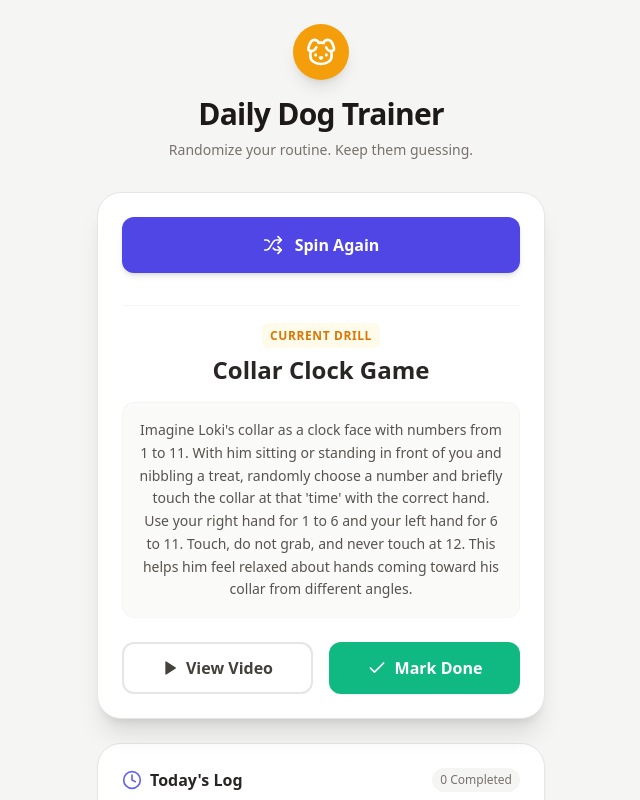
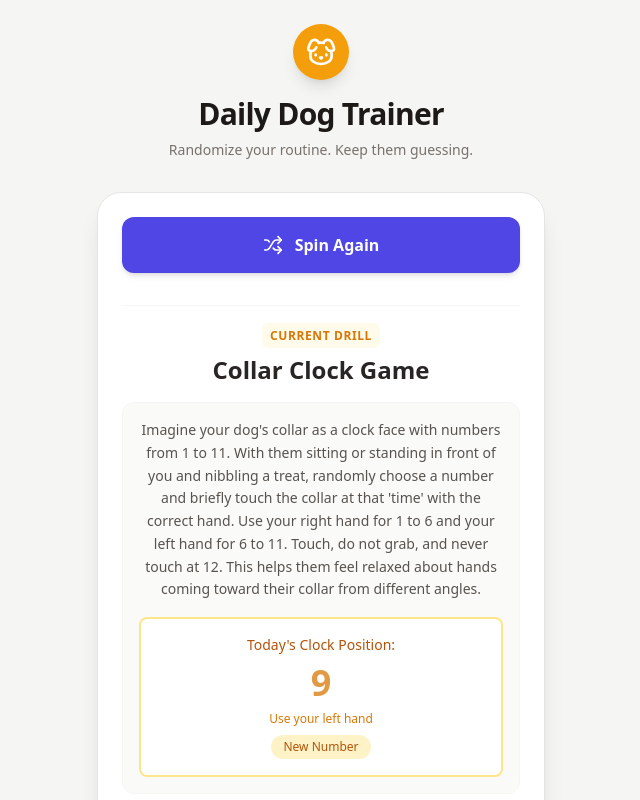
Before and after one commit to m4lmborg/dogtrainer, a React (Vite) app: page / in a window 1280 px wide. Both pictures are taken after a click on the button "Start Training Session". Shown: the top 800 px of the page, without its empty margins (319-959 px from the left). Built offline with nearby package versions, Linux system fonts and the light colour scheme.

Commit message:
Replace Loki with generic dog references and add Collar Clock Game randomizer

```diff
--- a/package.json
+++ b/package.json
@@ -2,10 +2,13 @@
   "name": "dogtrainer",
   "private": true,
   "version": "0.0.0",
+  "homepage": "https://m4lmborg.github.io/dogtrainer",
   "scripts": {
     "dev": "vite",
     "build": "vite build",
-    "preview": "vite preview"
+    "preview": "vite preview",
+    "predeploy": "npm run build",
+    "deploy": "gh-pages -d dist"
   },
   "dependencies": {
     "lucide-react": "^0.469.0",
@@ -15,6 +18,7 @@
   "devDependencies": {
     "@vitejs/plugin-react-swc": "^3.7.0",
     "autoprefixer": "^10.4.0",
+    "gh-pages": "^6.3.0",
     "postcss": "^8.4.0",
     "tailwindcss": "^3.4.0",
     "vite": "^5.0.0"
--- a/src/App.jsx
+++ b/src/App.jsx
@@ -7,70 +7,70 @@ const initialTrainingExercises = [
     id: 1,
     title: "Calm Touch",
     instructions:
-      "When Loki is already calm, have him sit or lie down. Slowly stroke down one side of his body in one smooth movement, then give a treat. Repeat on each side but avoid stroking directly along the spine. Once he is happily relaxing, add the word 'nice' as you stroke and begin to increase the time between the touch and the treat so he learns to stay settled while you handle him.",
+      "When your dog is already calm, have them sit or lie down. Slowly stroke down one side of their body in one smooth movement, then give a treat. Repeat on each side but avoid stroking directly along the spine. Once they are happily relaxing, add the word 'nice' as you stroke and begin to increase the time between the touch and the treat so they learn to stay settled while you handle them.",
     videoUrl: "#",
   },
   {
     id: 2,
     title: "Eye Contact",
     instructions:
-      "Hold a smelly treat in a closed hand at Loki's nose level. Let him sniff and lick without saying anything. Wait until he stops and looks up into your eyes, then mark and give him the treat. Repeat several times, then start using pieces of his meals and gradually build up to a few seconds of eye contact before you reward.",
+      "Hold a smelly treat in a closed hand at your dog's nose level. Let them sniff and lick without saying anything. Wait until they stop and look up into your eyes, then mark and give them the treat. Repeat several times, then start using pieces of their meals and gradually build up to a few seconds of eye contact before you reward.",
     videoUrl: "#",
   },
   {
     id: 3,
     title: "With Me",
     instructions:
-      "With Loki facing you, place a treat in your open left hand by your left leg at his nose height. Show him the treat, then step back and say 'with me' as you move. Let him follow your hand. When he does, say 'good with me' and let him eat the treat. Start with 1 to 2 steps, then slowly increase the number of steps as he understands the game.",
+      "With your puppy facing you, place a treat in your open left hand by your left leg at their nose height. Show them the treat, then step back and say 'with me' as you move. Let them follow your hand. When they do, say 'good with me' and let them eat the treat. Start with 1 to 2 steps, then slowly increase the number of steps as they understand the game.",
     videoUrl: "#",
   },
   {
     id: 4,
     title: "Nice (Check In Cue)",
     instructions:
-      "Stand still with Loki on his walking lead. Keep your hands together in a relaxed central position so you are not waving food around. Each time he looks in your direction, calmly say 'nice' and give him a tasty treat. Practice especially at the start of walks and in new places so he learns that checking in with you is always worth it.",
+      "Stand still with your dog on their walking lead. Keep your hands together in a relaxed central position so you are not waving food around. Each time they look in your direction, calmly say 'nice' and give them a tasty treat. Practice especially at the start of walks and in new places so they learn that checking in with you is always worth it.",
     videoUrl: "#",
   },
   {
     id: 5,
     title: "Collar Clock Game",
     instructions:
-      "Imagine Loki's collar as a clock face with numbers from 1 to 11. With him sitting or standing in front of you and nibbling a treat, randomly choose a number and briefly touch the collar at that 'time' with the correct hand. Use your right hand for 1 to 6 and your left hand for 6 to 11. Touch, do not grab, and never touch at 12. This helps him feel relaxed about hands coming toward his collar from different angles.",
+      "Imagine your dog's collar as a clock face with numbers from 1 to 11. With them sitting or standing in front of you and nibbling a treat, randomly choose a number and briefly touch the collar at that 'time' with the correct hand. Use your right hand for 1 to 6 and your left hand for 6 to 11. Touch, do not grab, and never touch at 12. This helps them feel relaxed about hands coming toward their collar from different angles.",
     videoUrl: "#",
   },
   {
     id: 6,
     title: "Treat To Feet",
     instructions:
-      "With Loki on a loose lead on your left side, take a single step forward with your left leg. If the lead stays relaxed, mark and place a treat right by your left foot. Let him eat it from the floor. When he finishes, take another step and repeat. If he pulls ahead and tightens the lead, stop walking, wait for the lead to go slack, then mark and reward by your left foot before moving again.",
+      "With your dog on a loose lead on your left side, take a single step forward with your left leg. If the lead stays relaxed, mark and place a treat right by your left foot. Let them eat it from the floor. When they finish, take another step and repeat. If they pull ahead and tighten the lead, stop walking, wait for the lead to go slack, then mark and reward by your left foot before moving again.",
     videoUrl: "#",
   },
   {
     id: 7,
     title: "Loose Leash Walking (Handler Position)",
     instructions:
-      "Hold the lead in your right hand close to your belt area with Loki on your left. Start walking in a straight line without talking. Each time he is beside you or glances up at you, reward him on the move by delivering a treat at your left side. If he forges ahead and tightens the lead, quietly turn right and walk in a new direction so he has to return to your side, then reward again when the lead is loose.",
+      "Hold the lead in your right hand close to your belt area with your dog on your left. Start walking in a straight line without talking. Each time they are beside you or glance up at you, reward them on the move by delivering a treat at your left side. If they forge ahead and tighten the lead, quietly turn right and walk in a new direction so they have to return to your side, then reward again when the lead is loose.",
     videoUrl: "#",
   },
   {
     id: 8,
     title: "Collar Hold",
     instructions:
-      "Walk with Loki on your left using your loose leash walking pattern and reward him when he checks in with you. When he is focused and relaxed, use your left hand to gently take hold of his collar at about the 9 o'clock position. When he looks up at you while you are holding the collar, say 'treat', then calmly reach to your pouch with your right hand and feed him. Release the collar and use your release cue to move on. Keep the hold light and always paired with food.",
+      "Walk with your dog on your left using your loose leash walking pattern and reward them when they check in with you. When they are focused and relaxed, use your left hand to gently take hold of their collar at about the 9 o'clock position. When they look up at you while you are holding the collar, say 'treat', then calmly reach to your pouch with your right hand and feed them. Release the collar and use your release cue to move on. Keep the hold light and always paired with food.",
     videoUrl: "#",
   },
   {
     id: 9,
     title: "Loop Exercise",
     instructions:
-      "Start with a very short loop, for example just the front of your own house. Walk Loki on your left, using your loose leash walking skills, and reward him often for staying close and checking in. When this feels easy, extend the loop slightly to the next house and back. Slowly add distance by one or two houses at a time. If he becomes worried or distracted, calmly go back to the shorter loop where he was confident and rebuild from there.",
+      "Start with a very short loop, for example just the front of your own house. Walk your puppy on your left, using your loose leash walking skills, and reward them often for staying close and checking in. When this feels easy, extend the loop slightly to the next house and back. Slowly add distance by one or two houses at a time. If they become worried or distracted, calmly go back to the shorter loop where they were confident and rebuild from there.",
     videoUrl: "#",
   },
   {
     id: 10,
     title: "Door Entrance Manners",
     instructions:
-      "With Loki on lead at the door, place your hand on the handle but do not open it yet. Wait for him to look toward you, then mark, step away from the door, and reward him away from the threshold. Gradually build up from tiny movements such as wiggling the handle, to opening the door a crack, to opening it fully. Later add a cue like 'wait' and only step through the doorway when he is calm and checking in with you, then invite him out with a cheerful 'let's go'.",
+      "With your dog on lead at the door, place your hand on the handle but do not open it yet. Wait for them to look toward you, then mark, step away from the door, and reward them away from the threshold. Gradually build up from tiny movements such as wiggling the handle, to opening the door a crack, to opening it fully. Later add a cue like 'wait' and only step through the doorway when they are calm and checking in with you, then invite them out with a cheerful 'let's go'.",
     videoUrl: "#",
   },
 ];
@@ -90,6 +90,12 @@ export default function App() {
     videoUrl: "",
   });
   const [isLoading, setIsLoading] = useState(false);
+  const [clockNumber, setClockNumber] = useState(null);
+
+  // Generate a random number between 1 and 11 for the collar clock
+  const generateClockNumber = () => {
+    return Math.floor(Math.random() * 11) + 1; // 1-11 inclusive
+  };
 
   // Generate a random lesson
   const randomizeLesson = () => {
@@ -98,7 +104,16 @@ export default function App() {
     setIsLoading(true);
     setTimeout(() => {
       const randomIndex = Math.floor(Math.random() * exercises.length);
-      setCurrentLesson(exercises[randomIndex]);
+      const selectedLesson = exercises[randomIndex];
+      setCurrentLesson(selectedLesson);
+
+      // If the selected lesson is the Collar Clock Game, generate a random number
+      if (selectedLesson.title === "Collar Clock Game") {
+        setClockNumber(generateClockNumber());
+      } else {
+        setClockNumber(null);
+      }
+
       setIsLoading(false);
     }, 400);
   };
@@ -338,6 +353,25 @@ export default function App() {
                   {/* Instructions */}
                   <div className="bg-stone-50 rounded-xl p-4 mt-4 text-stone-600 leading-relaxed text-sm text-center border border-stone-100">
                     {currentLesson.instructions}
+
+                    {/* Collar Clock Number Display */}
+                    {currentLesson.title === "Collar Clock Game" && clockNumber && (
+                      <div className="mt-4 p-4 bg-white rounded-lg border-2 border-amber-200">
+                        <p className="text-sm font-medium text-amber-700 mb-2">Today's Clock Position:</p>
+                        <div className="text-4xl font-bold text-amber-600 animate-pulse">
+                          {clockNumber}
+                        </div>
+                        <p className="text-xs text-amber-600 mt-2">
+                          {clockNumber <= 6 ? 'Use your right hand' : 'Use your left hand'}
+                        </p>
+                        <button
+                          onClick={() => setClockNumber(generateClockNumber())}
+                          className="mt-2 text-xs bg-amber-100 hover:bg-amber-200 text-amber-700 px-3 py-1 rounded-full transition-colors"
+                        >
+                          New Number
+                        </button>
+                      </div>
+                    )}
                   </div>
 
                   {/* Action Buttons */}
@@ -573,7 +607,7 @@ export default function App() {
                     value={formValues.title}
                     onChange={(e) => handleFormChange("title", e.target.value)}
                     className="w-full border border-stone-200 rounded-xl px-3 py-2 text-sm focus:outline-none focus:ring-2 focus:ring-indigo-200"
-                    placeholder="Loose leash walking with Loki"
+                    placeholder="Loose leash walking with your dog"
                   />
                 </div>
 
--- a/vite.config.js
+++ b/vite.config.js
@@ -1,6 +1,8 @@
 import { defineConfig } from "vite";
 import react from "@vitejs/plugin-react-swc";
 
+// https://vitejs.dev/config/
 export default defineConfig({
   plugins: [react()],
+  base: process.env.NODE_ENV === 'production' ? '/dogtrainer/' : '/',
 });
```
Also changed, not shown: 1 other file (tests, documents, lock files or other folders).
